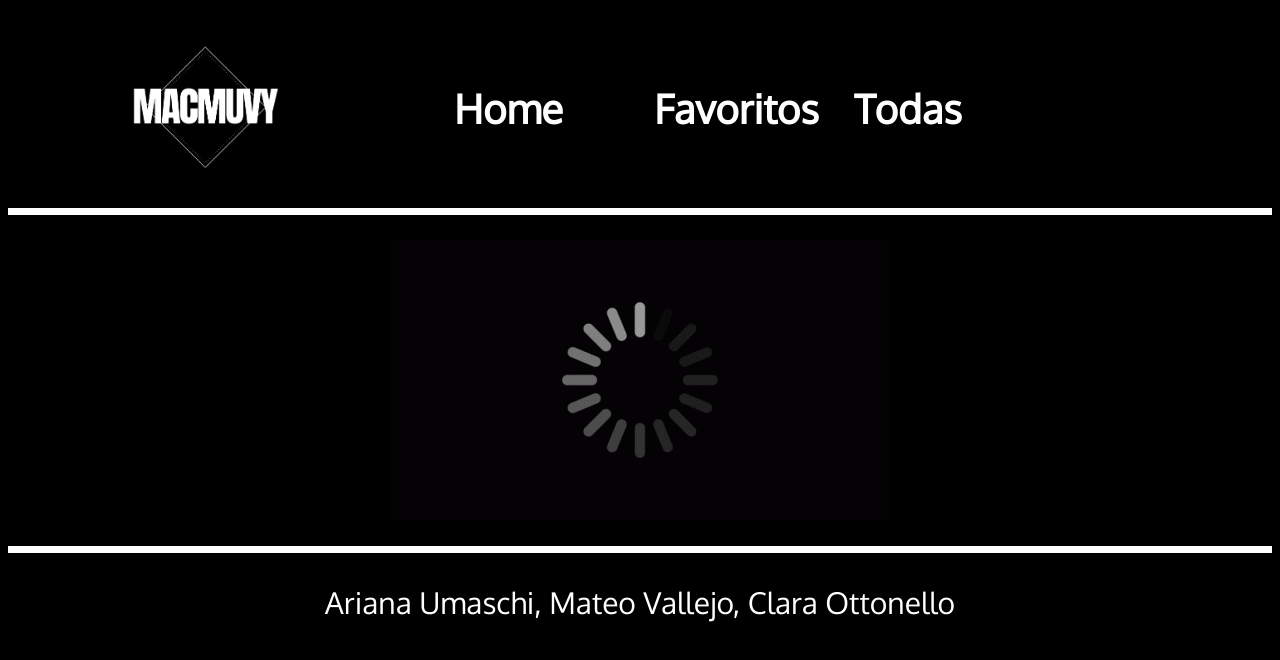
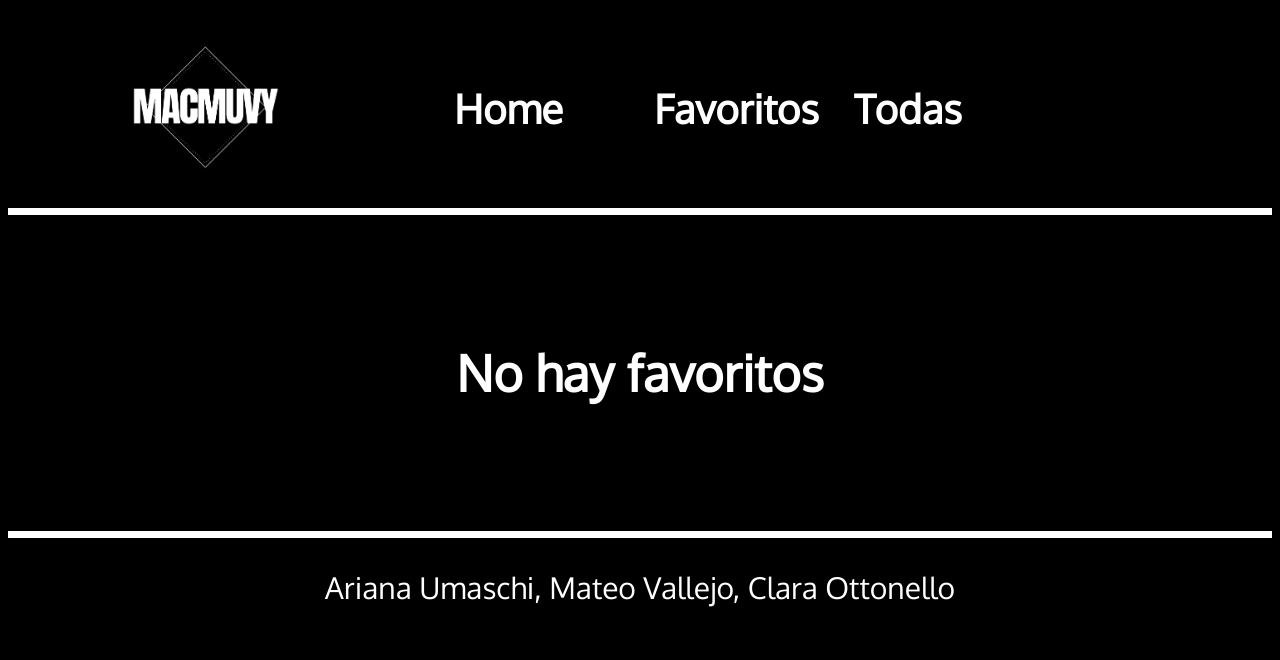
Before and after one commit to Ariumaschi/proyecto-programacionIII, a React (Create React App) app: page /Favoritos in a window 1280 px wide. Shown: the top 660 px of the page. Built offline with nearby package versions, Linux system fonts and the light colour scheme.

Commit message:
pagina para cuando no hay fav, orden de carpetas

```diff
--- a/public/index.html
+++ b/public/index.html
@@ -3,6 +3,7 @@
   <head>
     <meta charset="utf-8" />
     <meta name="viewport" content="width=device-width, initial-scale=1" />
+     <meta name="viewport" content="width=device-width, initial-scale=1" />
     <meta name="description" content="Web site created using create-react-app" />
     <link rel="preconnect" href="https://fonts.googleapis.com">
     <link rel="preconnect" href="https://fonts.gstatic.com" crossorigin>
--- a/src/App.js
+++ b/src/App.js
@@ -3,8 +3,8 @@ import { Route, Switch } from 'react-router-dom'
 import Home from "./screens/Home/Home";
 import Header from "./components/Header/Header";
 import Footer from "./components/Footer/Footer";
-import Favoritos from "./components/Favoritos/Favoritos";
-import TodasPeliculas from "./components/Todas/TodasPeliculas"
+import Favoritos from "./screens/Favoritos/Favoritos";
+import TodasPeliculas from "./screens/Todas/TodasPeliculas"
 import MovieDetail from "./components/MovieDetail/MovieDetail"
 import NotFound from "./screens/NotFound/NotFound";
 
--- a/src/components/Favoritos/FavoritosCard.js
+++ b/src/components/Favoritos/FavoritosCard.js
@@ -26,7 +26,6 @@ class FavoritosCard extends Component {
         : <p>{this.props.data.overview.slice(0, 100)} [...]</p>
         }
         <Link onClick={() => this.masMenosInfo()}>{this.state.verMas ? "Ver menos" : "Ver mas"} </Link>
-        <Link  to={`/movies/id/${this.props.dataid}`}> Detalle </Link>
         <Link  to={`/movies/id/${this.props.data.id}`}> Detalle </Link>
         <button onClick={() => this.props.quitar(this.props.data.id)}>X</button>
       </article>
--- a/src/components/Todas/TodasPeliculasCard.js
+++ b/src/components/TodasPeliculasCard/TodasPeliculasCard.js
@@ -1,5 +1,4 @@
 import React, { Component } from "react";
-import './TodasPeliculas.css';
 import { Link } from 'react-router-dom';
 
 
@@ -19,6 +18,7 @@ class TodasPeliculasCard extends Component {
 
   render() {
     return (
+
       <article className="pelicula-card">
         <img src={"https://image.tmdb.org/t/p/original/" + this.props.datosPelicula.poster_path} alt=""/>
         <h2>{this.props.datosPelicula.title} ({this.props.datosPelicula.release_date.slice(0,4)})</h2>
--- a/src/components/Favoritos/Favoritos.css
+++ b/src/screens/Favoritos/Favoritos.css
@@ -5,8 +5,15 @@
     justify-content: space-evenly;
  }
  .form{
-    color: antiquewhite;
+    color: white;
  }
   .h1{
-     color: antiquewhite;
+     color: white;
   }
+
+  h1.noHayFav {
+   color: white;
+   text-align: center;
+   font-size: 50px;
+   margin: 10%;
+  }
--- a/src/components/Favoritos/Favoritos.js
+++ b/src/screens/Favoritos/Favoritos.js
@@ -1,6 +1,8 @@
 import React, {Component} from 'react';
-import FavoritosCard from './FavoritosCard';
+import FavoritosCard from '../../components/Favoritos/FavoritosCard';
 import loadingimg from "../../loadingGif.gif";
+import './Favoritos.css';
+
 
 class Favoritos extends Component{
     constructor() {
@@ -46,13 +48,21 @@ class Favoritos extends Component{
 
     render(){
         return(
+         <React.Fragment>
+            {this.state.peliculas.length === 0 ?
+
+                <h1 className='noHayFav'>No hay favoritos</h1>
+                :
             <section className="contenedor-card">
                 {this.state.peliculas.length === 0 ?
                                 <img src={loadingimg} alt="Cargando..." />
                                 :
                 this.state.peliculas.map((data, id) => <FavoritosCard key={data + '_' + id} data={data} quitar={(id) => this.quitarFav(id)}/>)}
             </section>
+
+        } </React.Fragment>
         )
+
     }
 }
 
--- a/src/components/Todas/TodasPeliculas.js
+++ b/src/screens/Todas/TodasPeliculas.js
@@ -1,5 +1,5 @@
 import React, {Component} from 'react';
-import TodasPeliculasCard from './TodasPeliculasCard';
+import TodasPeliculasCard from '../../components/TodasPeliculasCard/TodasPeliculasCard';
 import loadingimg from "../../loadingGif.gif";
 import './TodasPeliculas.css'
 
```
Also changed, not shown: src/screens/Todas/TodasPeliculas.css (renamed from src/components/Todas/TodasPeliculas.css).
